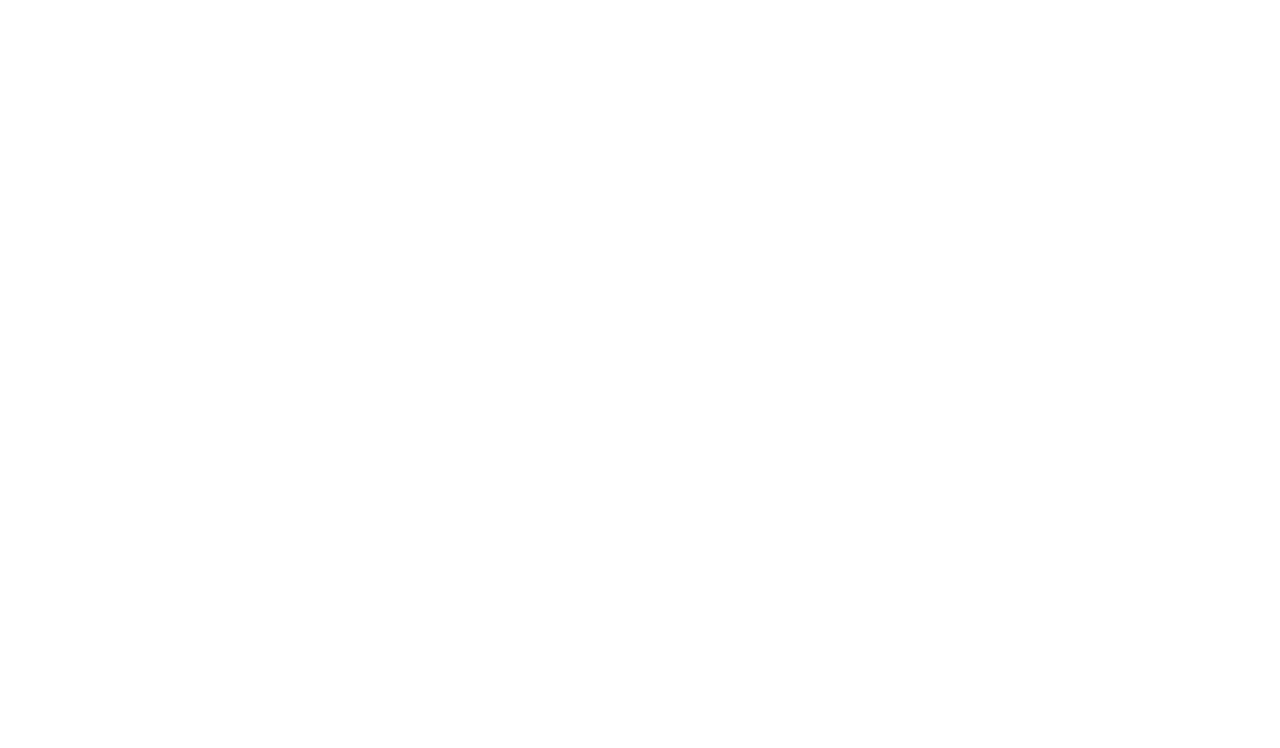
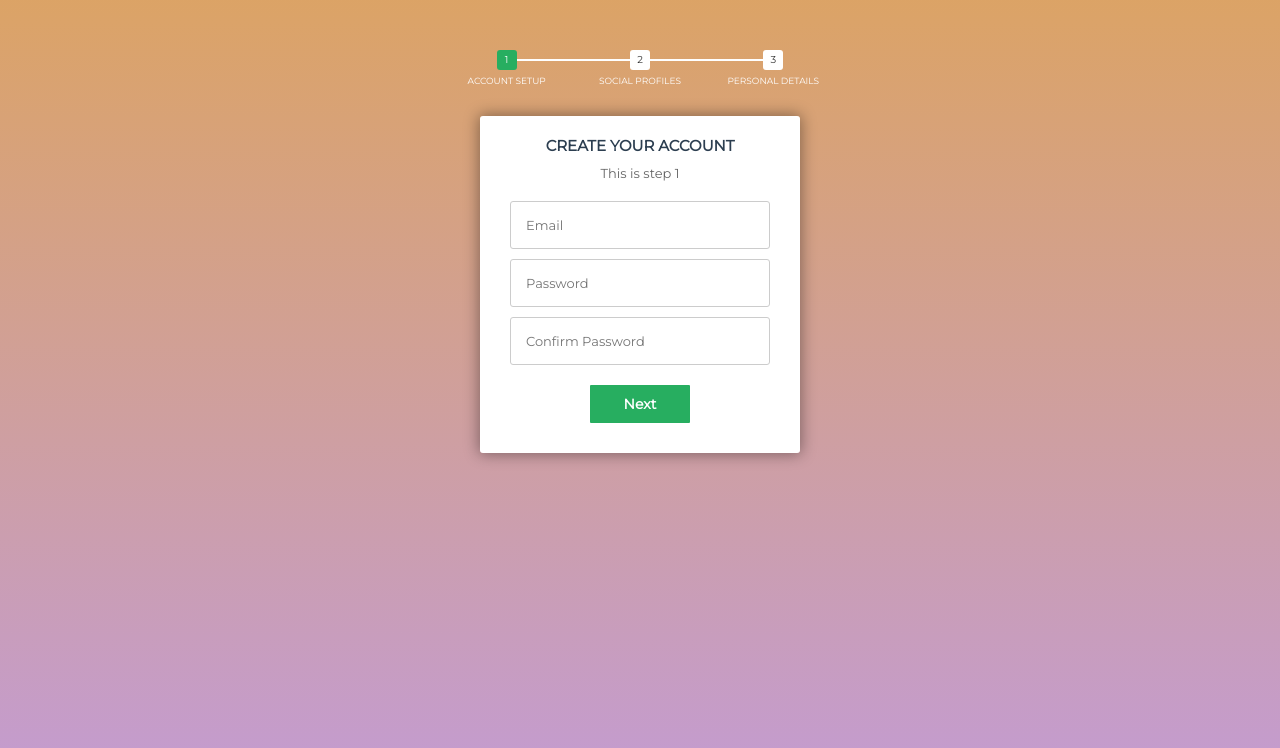
Before and after one commit to jul9090var/jsjs, a plain HTML site: page index.html in a window 1280 px wide. Drawn offline with Linux system fonts and the light colour scheme.

Commit message:
2da Version

```diff
--- /dev/null
+++ b/CSS.css
@@ -0,0 +1,132 @@
+@import url(https://fonts.googleapis.com/css?family=Montserrat);
+
+/*basic reset*/
+* {margin: 0; padding: 0;}
+
+html {
+	height: 100%;
+	/*Image only BG fallback*/
+
+	/*background = gradient + image pattern combo*/
+	background:
+		linear-gradient(rgba(196, 102, 0, 0.6), rgba(155, 89, 182, 0.6));
+}
+
+body {
+	font-family: montserrat, arial, verdana;
+}
+/*form styles*/
+#msform {
+	width: 400px;
+	margin: 50px auto;
+	text-align: center;
+	position: relative;
+}
+#msform fieldset {
+	background: white;
+	border: 0 none;
+	border-radius: 3px;
+	box-shadow: 0 0 15px 1px rgba(0, 0, 0, 0.4);
+	padding: 20px 30px;
+	box-sizing: border-box;
+	width: 80%;
+	margin: 0 10%;
+
+	/*stacking fieldsets above each other*/
+	position: relative;
+}
+/*Hide all except first fieldset*/
+#msform fieldset:not(:first-of-type) {
+	display: none;
+}
+/*inputs*/
+#msform input, #msform textarea {
+	padding: 15px;
+	border: 1px solid #ccc;
+	border-radius: 3px;
+	margin-bottom: 10px;
+	width: 100%;
+	box-sizing: border-box;
+	font-family: montserrat;
+	color: #2C3E50;
+	font-size: 13px;
+}
+/*buttons*/
+#msform .action-button {
+	width: 100px;
+	background: #27AE60;
+	font-weight: bold;
+	color: white;
+	border: 0 none;
+	border-radius: 1px;
+	cursor: pointer;
+	padding: 10px;
+	margin: 10px 5px;
+  text-decoration: none;
+  font-size: 14px;
+}
+#msform .action-button:hover, #msform .action-button:focus {
+	box-shadow: 0 0 0 2px white, 0 0 0 3px #27AE60;
+}
+/*headings*/
+.fs-title {
+	font-size: 15px;
+	text-transform: uppercase;
+	color: #2C3E50;
+	margin-bottom: 10px;
+}
+.fs-subtitle {
+	font-weight: normal;
+	font-size: 13px;
+	color: #666;
+	margin-bottom: 20px;
+}
+/*progressbar*/
+#progressbar {
+	margin-bottom: 30px;
+	overflow: hidden;
+	/*CSS counters to number the steps*/
+	counter-reset: step;
+}
+#progressbar li {
+	list-style-type: none;
+	color: white;
+	text-transform: uppercase;
+	font-size: 9px;
+	width: 33.33%;
+	float: left;
+	position: relative;
+}
+#progressbar li:before {
+	content: counter(step);
+	counter-increment: step;
+	width: 20px;
+	line-height: 20px;
+	display: block;
+	font-size: 10px;
+	color: #333;
+	background: white;
+	border-radius: 3px;
+	margin: 0 auto 5px auto;
+}
+/*progressbar connectors*/
+#progressbar li:after {
+	content: '';
+	width: 100%;
+	height: 2px;
+	background: white;
+	position: absolute;
+	left: -50%;
+	top: 9px;
+	z-index: -1; /*put it behind the numbers*/
+}
+#progressbar li:first-child:after {
+	/*connector not needed before the first step*/
+	content: none;
+}
+/*marking active/completed steps green*/
+/*The number of the step and the connector before it = green*/
+#progressbar li.active:before,  #progressbar li.active:after{
+	background: #27AE60;
+	color: white;
+}
--- a/index.html
+++ b/index.html
@@ -6,6 +6,42 @@
     <title>ABCD</title>
 </head>
 <body>
-
+    <form id="msform">
+        <!-- progressbar -->
+        <ul id="progressbar">
+          <li class="active">Account Setup</li>
+          <li>Social Profiles</li>
+          <li>Personal Details</li>
+        </ul>
+        <!-- fieldsets -->
+        <fieldset>
+          <h2 class="fs-title">Create your account</h2>
+          <h3 class="fs-subtitle">This is step 1</h3>
+          <input type="text" name="email" placeholder="Email" />
+          <input type="password" name="pass" placeholder="Password" />
+          <input type="password" name="cpass" placeholder="Confirm Password" />
+          <input type="button" name="next" class="next action-button" value="Next" />
+        </fieldset>
+        <fieldset>
+          <h2 class="fs-title">Social Profiles</h2>
+          <h3 class="fs-subtitle">Your presence on the social network</h3>
+          <input type="text" name="twitter" placeholder="Twitter" />
+          <input type="text" name="facebook" placeholder="Facebook" />
+          <input type="text" name="gplus" placeholder="Google Plus" />
+          <input type="button" name="previous" class="previous action-button" value="Previous" />
+          <input type="button" name="next" class="next action-button" value="Next" />
+        </fieldset>
+        <fieldset>
+          <h2 class="fs-title">Personal Details</h2>
+          <h3 class="fs-subtitle">We will never sell it</h3>
+          <input type="text" name="fname" placeholder="First Name" />
+          <input type="text" name="lname" placeholder="Last Name" />
+          <input type="text" name="phone" placeholder="Phone" />
+          <textarea name="address" placeholder="Address"></textarea>
+          <input type="button" name="previous" class="previous action-button" value="Previous" />
+          <a href="https://twitter.com/GoktepeAtakan" class="submit action-button" target="_top">Submit</a>
+        </fieldset>
+      </form>
+    <link rel="stylesheet" href="CSS.css">
 </body>
 </html>
```
